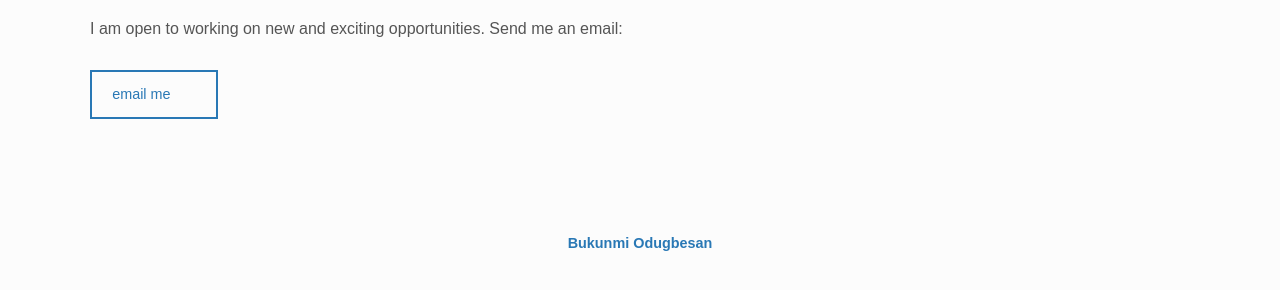
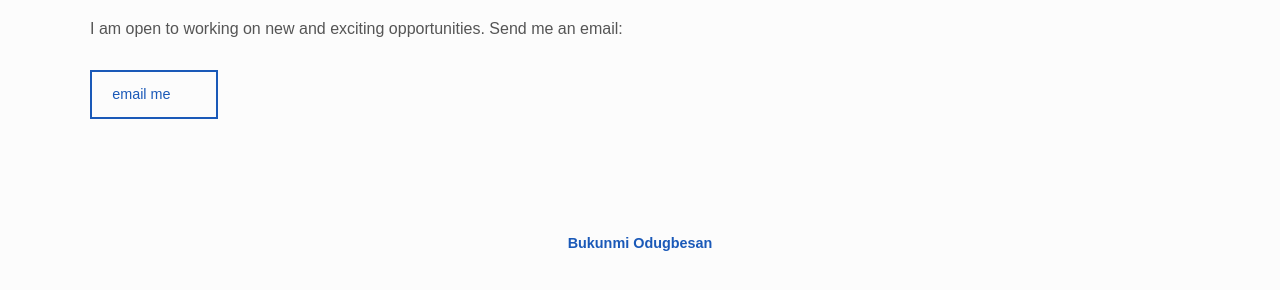
Before and after one commit to Tomivan/new-portfolio, a React (Create React App) app: page / in a window 1280 px wide. Shown: the part 2394-2684 px from the top of the page. Built offline with nearby package versions, Linux system fonts and the light colour scheme.

Commit message:
updated portfolio UI

```diff
--- a/src/App.css
+++ b/src/App.css
@@ -10,7 +10,7 @@
   --clr-bg-alt: #fff;
   --clr-fg: #555;
   --clr-fg-alt: #444;
-  --clr-primary: #2978b5;
+  --clr-primary: #1a59b8;
   --shadow: rgba(100, 100, 111, 0.2) 0px 7px 29px 0px;
 }
 
```
